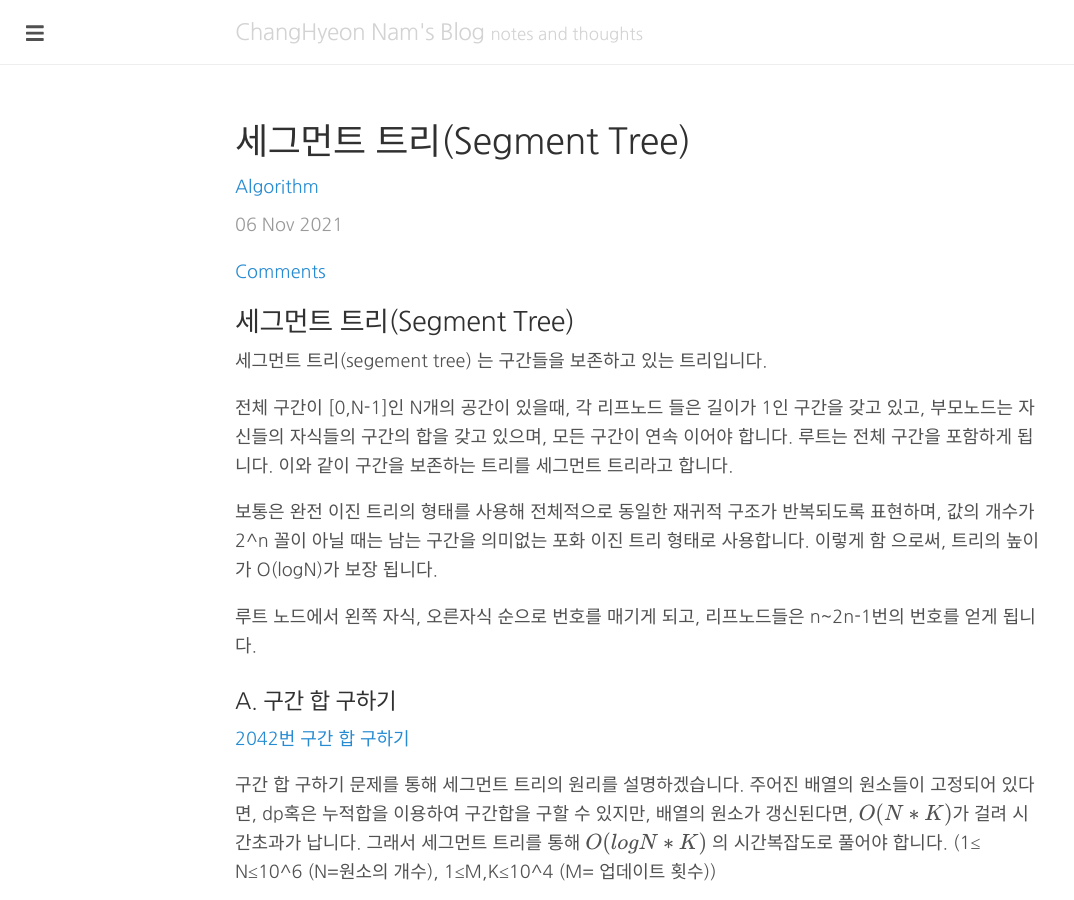
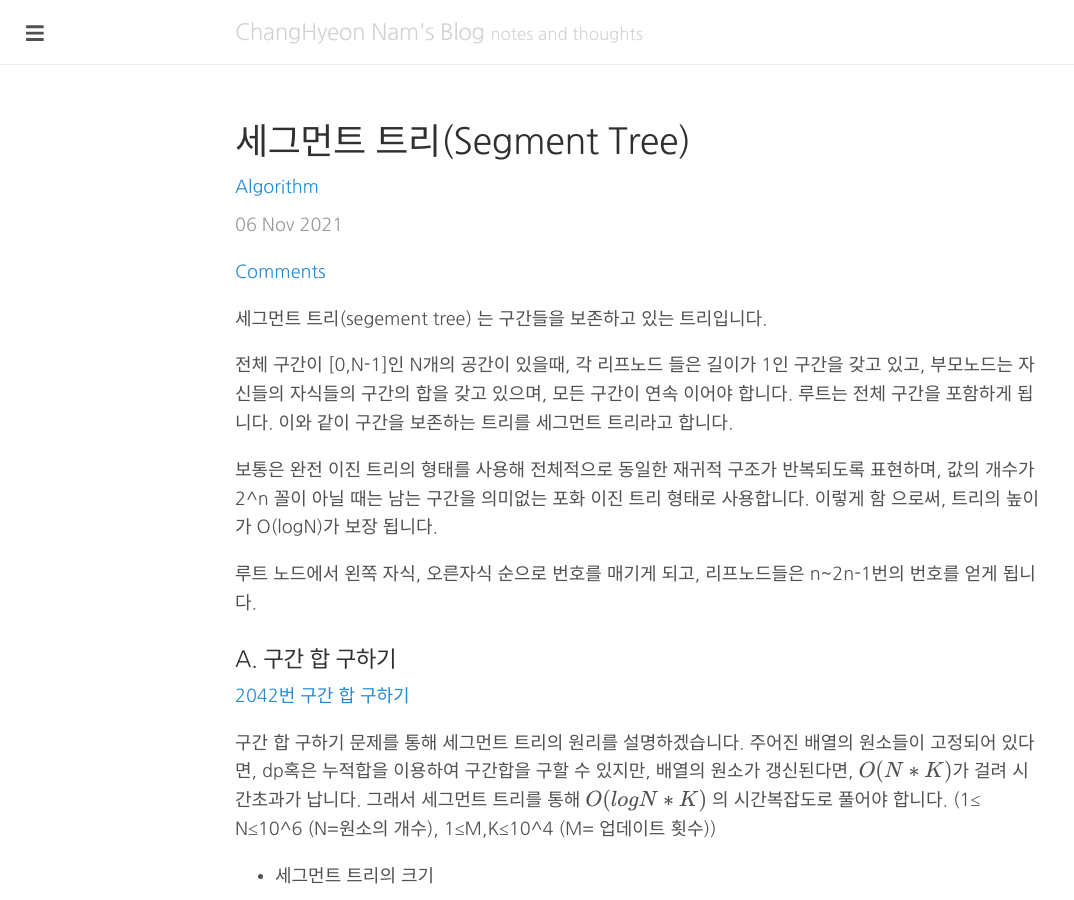
Before and after one commit to changhyeonnam/changhyeonnam.github.io, a Jekyll site: the page built from _posts/2021/2021-11-06-segment_tree.md, in a window 1280 px wide and 900 px high. Shown: the whole window, without its empty margins (0-1074 px from the left). Built offline with Jekyll 4.4.1, drawn with Linux system fonts in a browser that asks for light colours; nearby versions of some CDN libraries; formulas are drawn with MathJax 3; comment, search, counter and statistics services are not loaded.

Commit message:
Update 2021-11-06-segment_tree.md

```diff
--- a/_posts/2021/2021-11-06-segment_tree.md
+++ b/_posts/2021/2021-11-06-segment_tree.md
@@ -7,7 +7,6 @@ tags:
 use_math: true
 comments: true
 ---
-## 세그먼트 트리(Segment Tree)
 세그먼트 트리(segement tree) 는 구간들을 보존하고 있는 트리입니다.
 
 전체 구간이 [0,N-1]인 N개의 공간이 있을때, 각 리프노드 들은 길이가 1인 구간을 갖고 있고, 부모노드는 자신들의 자식들의 구간의 합을 갖고 있으며, 모든 구간이 연속 이어야 합니다. 루트는 전체 구간을 포함하게 됩니다. 이와 같이 구간을 보존하는 트리를 세그먼트 트리라고 합니다.
```
